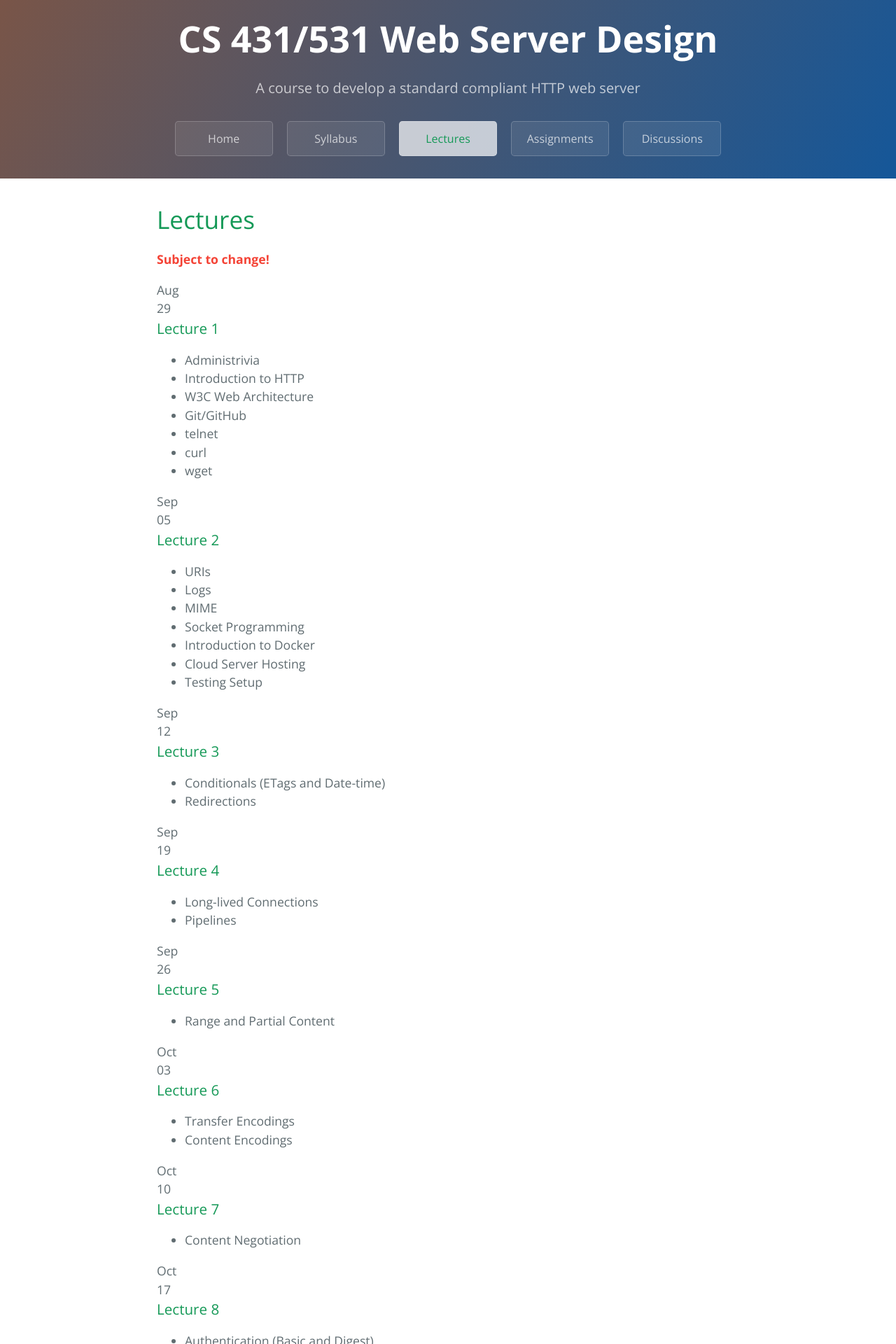
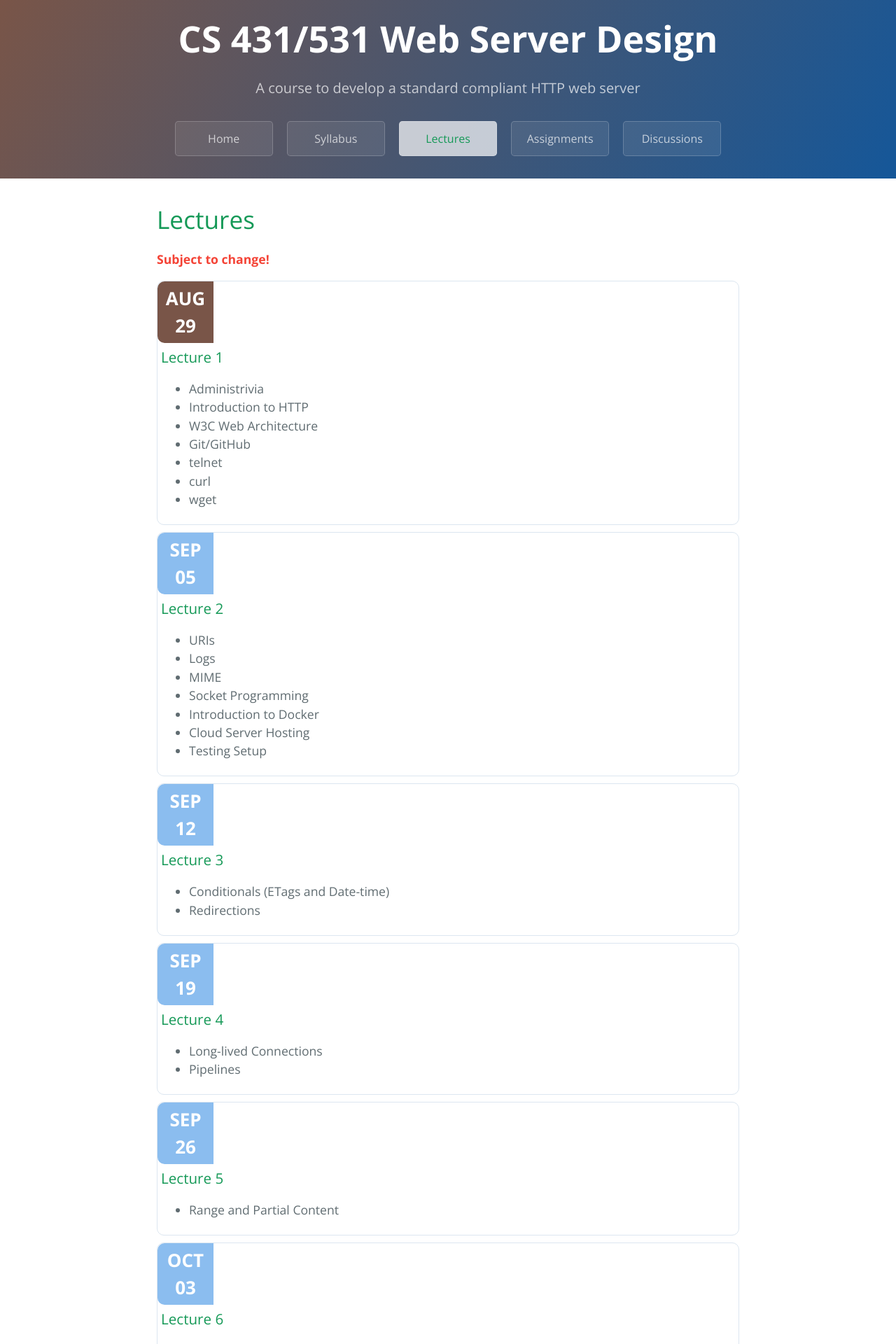
Before and after one commit to cs531-f19/cs531-f19.github.io, a Jekyll site: the page built from lectures.md, in a window 1280 px wide. Shown: the top 1920 px of the page at 70% size. Built offline with Jekyll 4.4.1, drawn with Linux system fonts in a browser that asks for light colours; the repository's description, which GitHub fills in, is left out; some of the changed text lies outside the part shown.

Commit message:
Add card CSS

```diff
--- a/assets/css/style.scss
+++ b/assets/css/style.scss
@@ -36,3 +36,29 @@
   background-color: $alert-bg-color;
   color: $alert-text-color;
 }
+
+.card {
+  border: 1px solid $border-color;
+  margin-bottom: 10px;
+  border-radius: 10px;
+}
+
+.card .date {
+  width: 80px;
+  text-align: center;
+  font-size: 26px;
+  font-weight: bold;
+  padding: 5px;
+  background: lighten($header-bg-color, 40%);
+  color: $header-heading-color;
+  border-radius: 10px 0 0 10px;
+}
+
+.card.featured .date {
+  background: $header-bg-color-secondary;
+}
+
+.card .details {
+  padding: 5px;
+  flex: 1;
+}
--- a/lectures.md
+++ b/lectures.md
@@ -11,7 +11,7 @@ permalink: /lectures/
 <section class="lecture card{% if lect.featured %} featured{% endif %}">
   <div class="date">
     <div class="month">
-      {{ lect.date | date: "%b" }}
+      {{ lect.date | date: "%b" | upcase }}
     </div>
     <div class="day">
       {{ lect.date | date: "%d" }}
```
